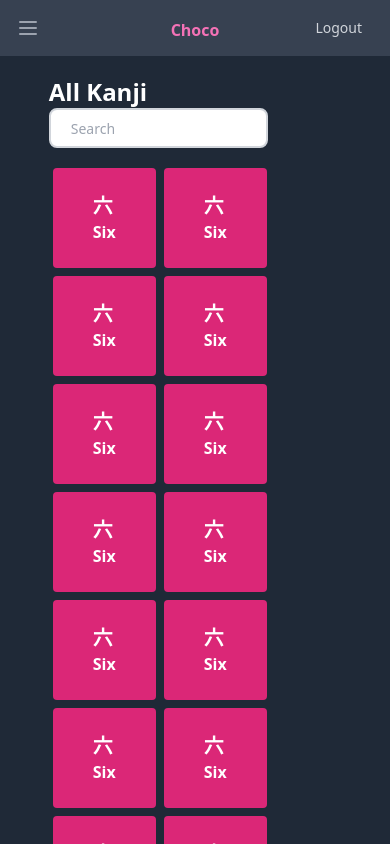
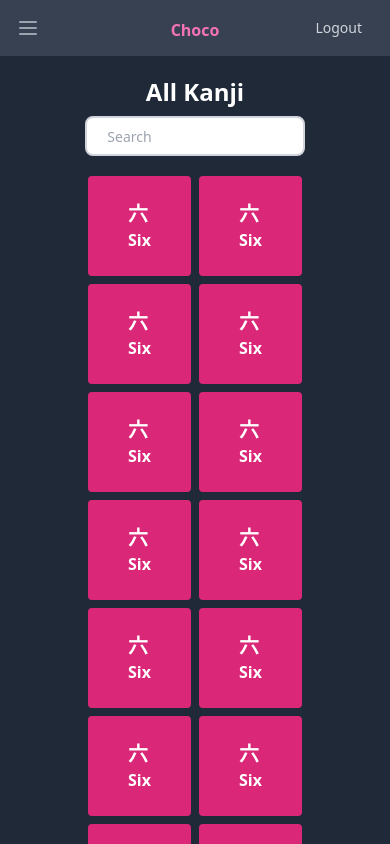
Before and after one commit to dokdek/choco-site, a Next.js app: page /kanji in a window 390 px wide. Shown: the top 844 px of the page. Built offline with nearby package versions, Linux system fonts and the light colour scheme.

Commit message:
Fixed left alignment bug on smaller breakpoints

```diff
--- a/components/lesson-card.js
+++ b/components/lesson-card.js
@@ -1,8 +1,12 @@
+import Link from "next/link";
+
 export default function LessonCard({number}){
     return(
+        <Link href="/lesson">
         <button className="flex flex-col justify-center items-center rounded-lg shadow-xl bg-purple-600 py-10 px-32 space-y-3 hover:bg-purple-500">
             <h1 className="text-white font-bold">Lessons</h1>
             <p className="rounded-full bg-white px-3 py-1">2</p>
         </button>
+        </Link>
     );
 }
--- a/pages/index.js
+++ b/pages/index.js
@@ -27,13 +27,13 @@ export default function Home() {
         <div className="flex justify-start w-3/4 sm:w-1/2 mb-2">
           <h2 className="font-bold text-white">Kanji</h2>
         </div>
-        <div className="mini-kanji-container flex flex-wrap flex-row justify-start w-3/4 sm:w-1/2">
+        <div className="mini-kanji-container flex flex-wrap flex-row justify-center w-3/4 sm:w-1/2">
           {testPrint(<KanjiMiniCard />)}
         </div>
         <div className="flex justify-start w-3/4 sm:w-1/2 my-2">
           <h2 className="font-bold text-white">Vocabulary</h2>
         </div>
-        <div className="mini-kanji-container flex flex-wrap flex-row justify-start w-3/4 sm:w-1/2">
+        <div className="mini-kanji-container flex flex-wrap flex-row justify-center w-3/4 sm:w-1/2">
           {testPrint(<VocabMiniCard />)}
         </div>
       </div>
--- a/pages/kanji.js
+++ b/pages/kanji.js
@@ -13,10 +13,10 @@ export default function Kanji() {
     <div className="bg-gray-800 min-h-screen">
       <Navbar />
       <div className="main-container flex flex-col justify-center items-center">
-        <div class="flex flex-wrap flex-col md:flex-row justify-start w-3/4 py-4 text-gray-600">
-        <h1 className="pr-5 font-bold text-2xl text-white pt-1">All Kanji</h1>
+        <div className="flex flex-wrap md:flex-row justify-center w-3/4 py-4 text-gray-600">
+        <h1 className="py-2 px-5 font-bold text-2xl text-white pt-1">All Kanji</h1>
           <input
-            class="border-2 border-gray-300 bg-white h-10 w-3/4 max-w-md px-5 pr-16 rounded-lg text-sm focus:outline-none"
+            className="border-2 border-gray-300 bg-white h-10 w-3/4 max-w-md px-5 pr-16 rounded-lg text-sm focus:outline-none"
             type="search"
             name="search"
             placeholder="Search"
@@ -25,7 +25,7 @@ export default function Kanji() {
             //<button type="submit" class="absolute right-0 top-0 mt-5 mr-4"></button>
           }
         </div>
-        <div className="flex flex-wrap flex-row justify-start w-3/4">
+        <div className="flex flex-wrap flex-row justify-center w-3/4">
           {testPrint(<KanjiCard/>)}
         </div>
       </div>
--- a/pages/login.js
+++ b/pages/login.js
@@ -20,7 +20,7 @@ export default function Login() {
       </Head>
       <div className="md:mb:10 z-10">
         <h1 className="text-center md:text-left text-8xl text-pink-400">Choco</h1>
-        <h6 className="text-center md:text-left  text-s text-pink-200">
+        <h6 className="mx-3 text-center md:text-left  text-s text-pink-200">
           Let's learn Japanese! Choco is a modified Wanikani clone
         </h6>
       </div>
```
